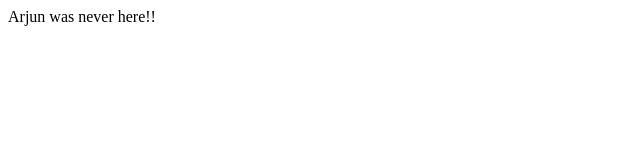
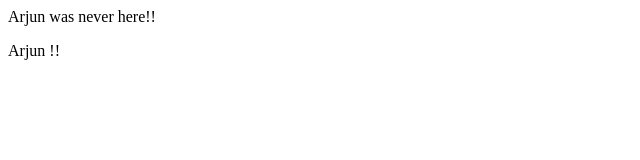
Before and after one commit to ArjunJain17/GitTesting, a plain HTML site: page index.html in a window 1280 px wide. Shown: the full height of the page, 0-640 px from the left. Drawn offline with Linux system fonts and the light colour scheme.

Commit message:
third commit

```diff
--- a/index.html
+++ b/index.html
@@ -1 +1,2 @@
 <p>Arjun was never here!!</p>
+<p>Arjun !!</p>
```
